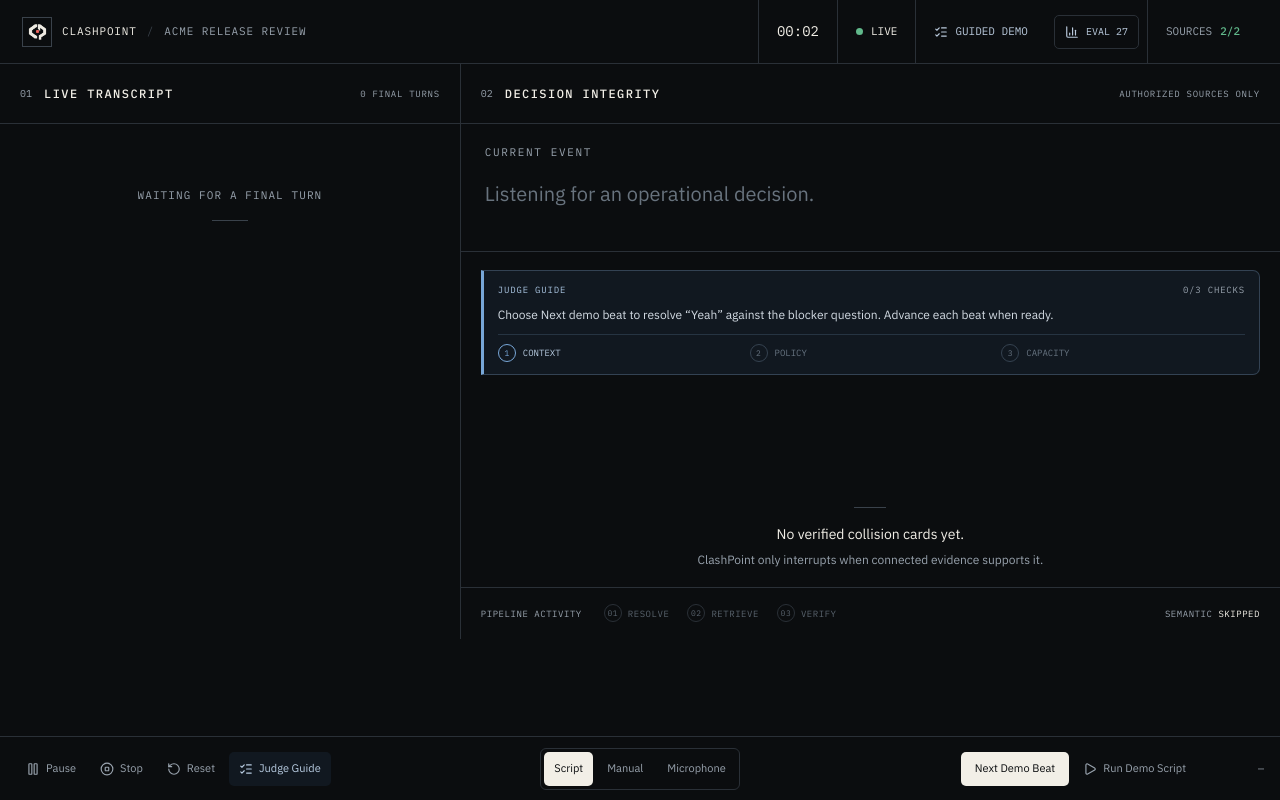
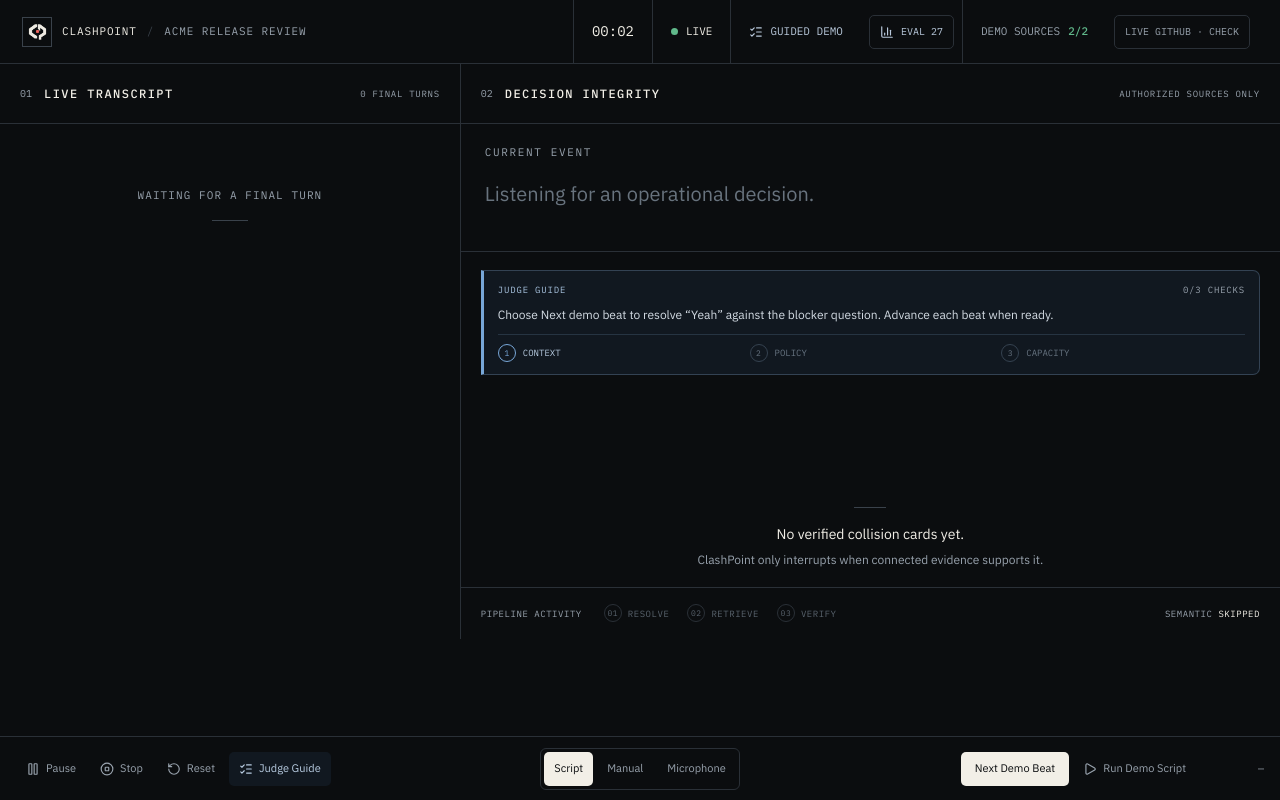
Before and after one commit to Xenon010101/ClashPoint, a Next.js app: page / in a window 1280 px wide. Both pictures are taken after a click on the button "Start ClashPoint". Built offline with nearby package versions, Linux system fonts and the light colour scheme.

Commit message:
feat: show optional source health in console

```diff
--- a/src/app/globals.css
+++ b/src/app/globals.css
@@ -196,6 +196,11 @@
 .live-state.degraded i { background: var(--amber); }
 .source-count { color: var(--muted); gap: 8px; }
 .source-count strong { color: var(--green); font-weight: 500; }
+.source-health { align-self: center; height: 34px; margin: 0 8px; padding: 0 10px; border: 1px solid var(--line); border-radius: 5px; background: transparent; color: var(--muted); font-family: var(--mono); font-size: 10px; cursor: pointer; }
+.source-health:hover:not(:disabled) { border-color: var(--line-strong); background: var(--ink-850); color: var(--paper); }
+.source-health:disabled { cursor: wait; }
+.source-health.ready { color: var(--green); }
+.source-health.unavailable { color: var(--amber); }
 .judge-state { gap: 7px; color: #b9c9dc; }
 .judge-state svg { width: 14px; }
 .header-status .evaluation-trigger { align-self: center; height: 34px; margin: 0 8px; padding: 0 10px; display: flex; align-items: center; gap: 7px; border: 1px solid var(--line); border-radius: 5px; background: transparent; color: #b9c9dc; font-family: var(--mono); font-size: 10px; cursor: pointer; }
@@ -407,7 +412,7 @@
   .transcript-panel { border-right: 0; border-bottom: 1px solid var(--line); max-height: 40vh; }
   .decision-panel { min-height: 620px; }
   .control-rail { position: sticky; bottom: 0; }
-  .brand-lockup strong, .brand-lockup i, .source-count, .judge-state { display: none !important; }
+  .brand-lockup strong, .brand-lockup i, .source-count, .source-health, .judge-state { display: none !important; }
 }
 
 @media (max-width: 720px) {
--- a/src/components/ClashPointApp.tsx
+++ b/src/components/ClashPointApp.tsx
@@ -44,6 +44,7 @@
   };
   results: Array<{ id: string; name: string; passed: boolean }>;
 };
+type LiveSourceState = "idle" | "checking" | "ready" | "unavailable";
 
 const speakers: Speaker[] = [
   { id: "spk_maya", label: "Maya" },
@@ -114,6 +115,8 @@
   const [microphoneState, setMicrophoneState] = useState<MicrophoneState>("idle");
   const [interimTranscript, setInterimTranscript] = useState("");
   const [notice, setNotice] = useState<string | null>(null);
+  const [liveSourceState, setLiveSourceState] = useState<LiveSourceState>("idle");
+  const [liveSourceMessage, setLiveSourceMessage] = useState("Optional live GitHub source not checked.");
   const [startedAt, setStartedAt] = useState<number | null>(null);
   const [now, setNow] = useState(Date.now());
   const recognitionRef = useRef<{ start: () => void; stop: () => void } | null>(null);
@@ -180,6 +183,25 @@
     }
   };
 
+  const checkLiveSource = async () => {
+    if (liveSourceState === "checking") return;
+    setLiveSourceState("checking");
+    try {
+      const response = await fetch("/api/sources/github/health", { cache: "no-store" });
+      const result = (await response.json()) as { state?: "ready" | "unavailable"; message?: string | null };
+      if (response.ok && result.state === "ready") {
+        setLiveSourceState("ready");
+        setLiveSourceMessage("Optional live GitHub source is ready. It is not used for this fixture demo.");
+        return;
+      }
+      setLiveSourceState("unavailable");
+      setLiveSourceMessage(result.message ?? "Optional live GitHub source is unavailable. Demo fixtures remain ready.");
+    } catch {
+      setLiveSourceState("unavailable");
+      setLiveSourceMessage("Optional live GitHub source could not be checked. Demo fixtures remain ready.");
+    }
+  };
+
   const processTurn = useCallback(async (text: string, activeSpeaker: Speaker) => {
     const clean = text.trim();
     if (!clean || requestRef.current || !["active", "degraded"].includes(statusRef.current)) return false;
@@ -194,6 +216,8 @@
     setProcessing(true);
     setStage("resolve");
     setNotice(null);
+    setLiveSourceState("idle");
+    setLiveSourceMessage("Optional live GitHub source not checked.");
 
     const stageTimer = window.setTimeout(() => { if (isCurrent()) setStage("retrieve"); }, 180);
     try {
@@ -485,7 +509,16 @@
           <span className={`live-state ${status}`}><i aria-hidden="true" />{liveLabel}</span>
           {judgeMode && <span className="judge-state"><ListChecks aria-hidden="true" />GUIDED DEMO</span>}
           <button className="evaluation-trigger" onClick={() => void openEvaluation()}><BarChart3 aria-hidden="true" />EVAL 27</button>
-          <span className="source-count">SOURCES <strong>2/2</strong></span>
+          <span className="source-count">DEMO SOURCES <strong>2/2</strong></span>
+          <button
+            className={`source-health ${liveSourceState}`}
+            onClick={() => void checkLiveSource()}
+            disabled={liveSourceState === "checking"}
+            aria-label="Check optional live GitHub source"
+            title={liveSourceMessage}
+          >
+            LIVE GITHUB · {liveSourceState === "checking" ? "CHECKING" : liveSourceState === "ready" ? "READY" : liveSourceState === "unavailable" ? "OFFLINE" : "CHECK"}
+          </button>
         </div>
       </header>
 
```
Also changed, not shown: 2 other files (tests, documents, lock files or other folders).
